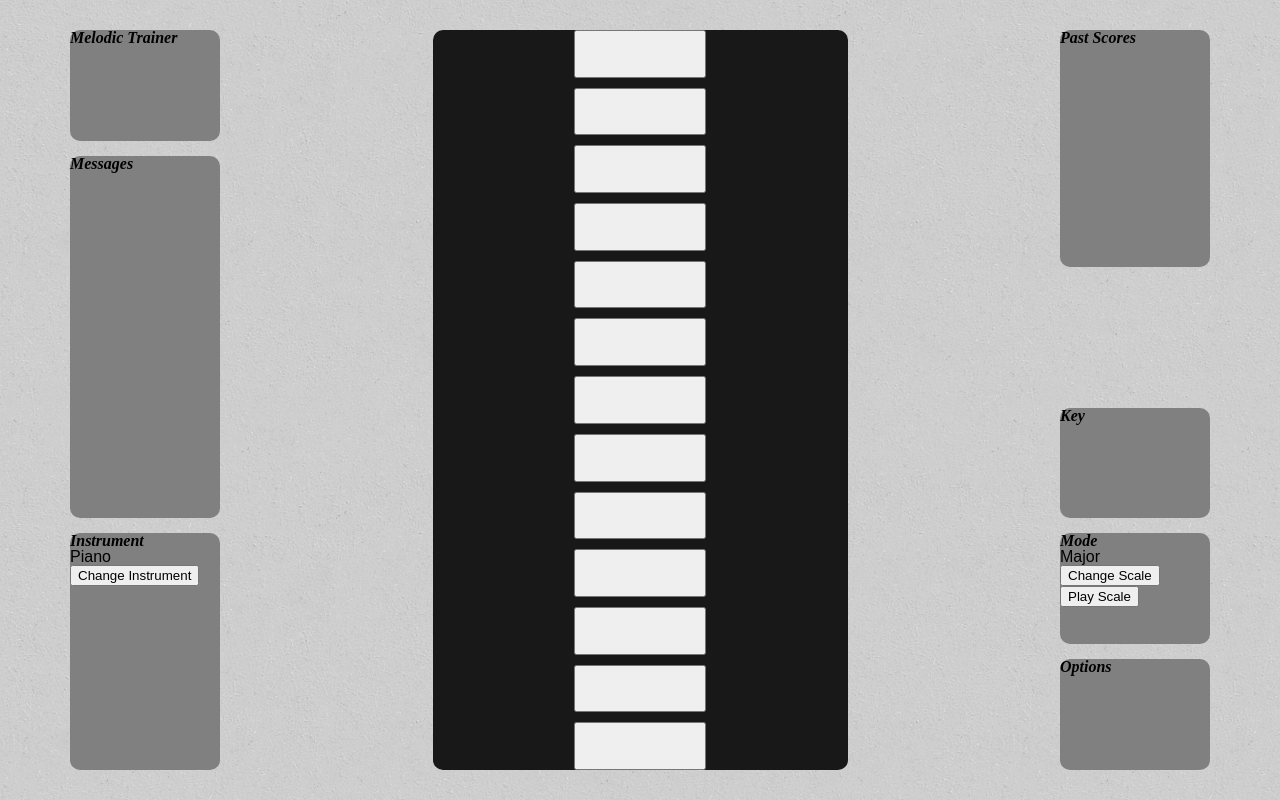
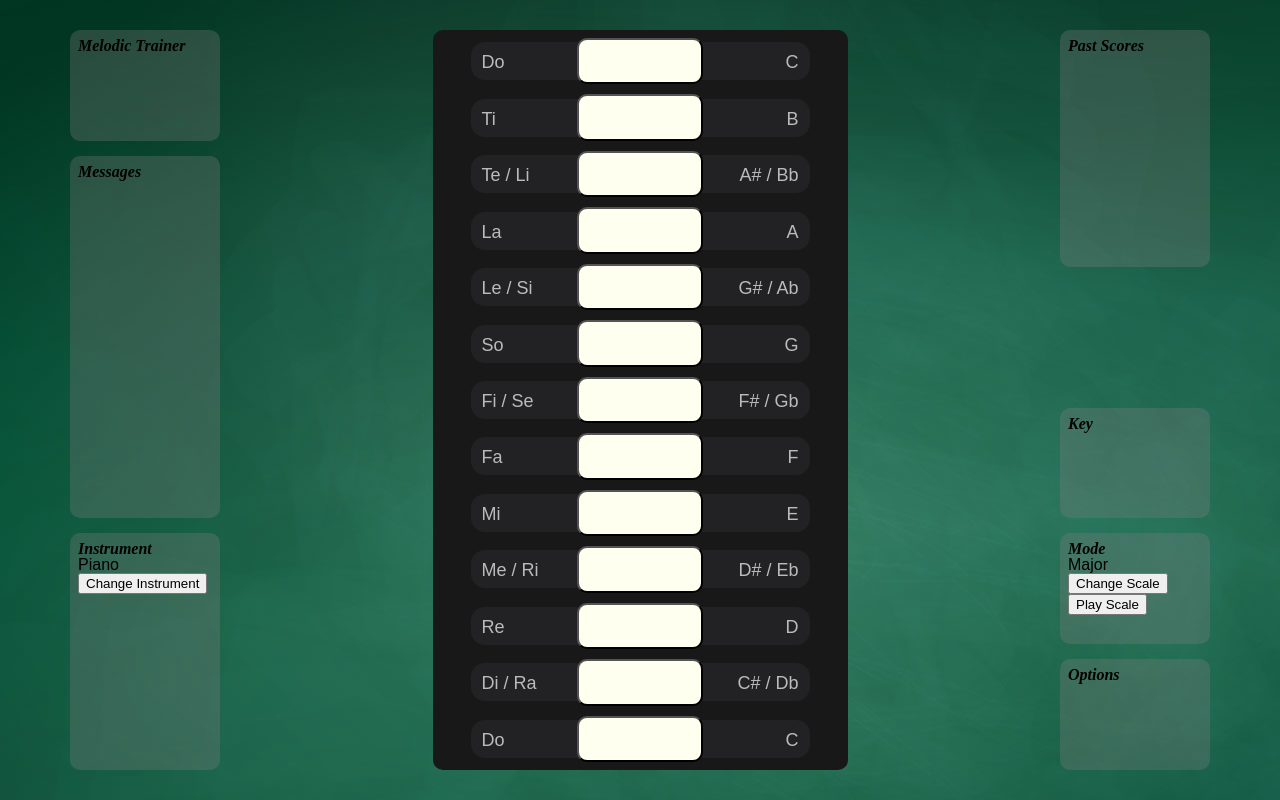
Before and after one commit to ashthomasweb/personal--music-trainer, a plain HTML site: page index.html in a window 1280 px wide. Drawn offline with Linux system fonts and the light colour scheme; a web font is replaced by a local one.

Commit message:
adds background, syllable, and pitch boxes

```diff
--- a/css/base.css
+++ b/css/base.css
@@ -11,9 +11,9 @@
 }
 
 body {
-    background-image: url(../images/solid.png);
-    background-attachment: fixed;
-    /* background-color: #b39c9450; */
+    background-image: url(../images/greenboard.jpg);
+    background-attachment: contain;
+    /* background-color: #080002; */
 
     font-family: alegreya-sans, sans-serif;
     font-weight: 300;
--- a/css/layout.css
+++ b/css/layout.css
@@ -3,7 +3,6 @@
     background-attachment: fixed;
 
 }
-
 
 .grid-container {
     grid-template-areas:
@@ -26,8 +25,9 @@
     margin: 0 auto;
 }
 
-.grid-container > div {
+.grid-container>div {
     border-radius: 10px;
+    padding: 8px;
 }
 
 /* NOTE GRID */
@@ -35,33 +35,39 @@
 .note-container {
     grid-area: notes;
     grid-template-areas:
-        "...... note13 ......."
-        "...... note12 ......."
-        "...... note11 ......."
-        "...... note10 ......."
-        "...... note9 ......."
-        "...... note8 ......."
-        "...... note7 ......."
-        "...... note6 ......."
-        "...... note5 ......."
-        "...... note4 ......."
-        "...... note3 ......."
-        "...... note2 ......."
-        "...... note1 .......";
+        "solf13 note13 pitch13"
+        "solf12 note12 pitch12"
+        "solf11 note11 pitch11"
+        "solf10 note10 pitch10"
+        "solf9 note9 pitch9"
+        "solf8 note8 pitch8"
+        "solf7 note7 pitch7"
+        "solf6 note6 pitch6"
+        "solf5 note5 pitch5"
+        "solf4 note4 pitch4"
+        "solf3 note3 pitch3"
+        "solf2 note2 pitch2"
+        "solf1 note1 pitch1";
     position: relative;
     display: grid;
     grid-template-columns: 1fr 1fr 1fr;
     grid-template-rows: 1fr 1fr 1fr 1fr 1fr 1fr 1fr 1fr 1fr 1fr 1fr 1fr 1fr;
     grid-gap: 10px;
     width: 100%;
+    padding: 15px 0;
     border-radius: 10px;
     margin: 0 auto;
     background-color: #181818;
 }
 
-.note-container > div {
+.note-container>button {
+    z-index: 20;
     border-radius: 10px;
-    background-color: red;
+    background-color: ivory;
+}
+
+button:focus {
+    outline: none;
 }
 
 .note1 {
@@ -117,38 +123,170 @@
 }
 
 
+.solf1 {
+    grid-area: solf1;
+}
+
+.solf2 {
+    grid-area: solf2;
+}
+
+.solf3 {
+    grid-area: solf3;
+}
+
+.solf4 {
+    grid-area: solf4;
+}
+
+.solf5 {
+    grid-area: solf5;
+}
+
+.solf6 {
+    grid-area: solf6;
+}
+
+.solf7 {
+    grid-area: solf7;
+}
+
+.solf8 {
+    grid-area: solf8;
+}
+
+.solf9 {
+    grid-area: solf9;
+}
+
+.solf10 {
+    grid-area: solf10;
+}
+
+.solf11 {
+    grid-area: solf11;
+}
+
+.solf12 {
+    grid-area: solf12;
+}
+
+.solf13 {
+    grid-area: solf13;
+}
+
+
+.pitch1 {
+    grid-area: pitch1;
+}
+
+.pitch2 {
+    grid-area: pitch2;
+}
+
+.pitch3 {
+    grid-area: pitch3;
+}
+
+.pitch4 {
+    grid-area: pitch4;
+}
+
+.pitch5 {
+    grid-area: pitch5;
+}
+
+.pitch6 {
+    grid-area: pitch6;
+}
+
+.pitch7 {
+    grid-area: pitch7;
+}
+
+.pitch8 {
+    grid-area: pitch8;
+}
+
+.pitch9 {
+    grid-area: pitch9;
+}
+
+.pitch10 {
+    grid-area: pitch10;
+}
+
+.pitch11 {
+    grid-area: pitch11;
+}
+
+.pitch12 {
+    grid-area: pitch12;
+}
+
+.pitch13 {
+    grid-area: pitch13;
+}
 
 .header {
     grid-area: header;
-    background-color: grey;
+    background-color: rgba(128, 125, 125, .3);
 }
 
 .scores {
     grid-area: scores;
-    background-color: grey;
+    background-color: rgba(128, 125, 125, .3);
 }
 
 .instrument {
     grid-area: instrument;
-    background-color: grey;
+    background-color: rgba(128, 125, 125, .3);
 }
 
 .messages {
     grid-area: messages;
-    background-color: grey;
+    background-color: rgba(128, 125, 125, .3);
 }
 
 .key {
     grid-area: key;
-    background-color: grey;
+    background-color: rgba(128, 125, 125, .3);
 }
 
 .mode {
     grid-area: mode;
-    background-color: grey;
+    background-color: rgba(128, 125, 125, .3);
 }
 
 .options {
     grid-area: options;
-    background-color: grey;
+    background-color: rgba(128, 125, 125, .3);
+
 }
+
+.pitch {
+    z-index: 15;
+    position: relative;
+    right: 30px;
+    height: 38px;
+    padding: 11px;
+    border-radius: 14px;
+    align-self: center;
+    background-color: #222224;
+    text-align: right;
+    font-size: 18px;
+    color: #bbb;
+}
+
+.syllable {
+    z-index: 10;
+    background-color: #222224;
+    height: 38px;
+    align-self: center;
+    padding: 11px;
+    font-size: 18px;
+    border-radius: 14px;
+    position: relative;
+    left: 30px;
+    color: #bbb;
+}
--- a/index.html
+++ b/index.html
@@ -8,21 +8,19 @@
   <meta name="viewport" content="width=device-width, initial-scale=1.0">
   <meta name="description" content="A musical ear-training application. In development">
   <meta name="keywords" content="ear-training, classical music practice, melody trainer" />
-  <meta name="author" content="William Rideout" />
+
+  <meta name="author" content="Ashley Thomas" />
   <meta name="copyright" content="2020" />
+
   <link rel="stylesheet" href="https://use.typekit.net/qmi1qmi.css">
-
-
   <link rel="stylesheet" href="css/reset.css">
   <link rel="stylesheet" href="css/base.css">
   <link rel="stylesheet" href="css/layout.css">
   <link rel="stylesheet" href="css/module.css">
-
   <link rel="stylesheet" href="css/theme.css">
   <link rel="stylesheet" href="css/mqueries.css">
+  <link rel="icon" type="image/x-icon" href="images/favicon.ico" />
 
-
-  <link rel="icon" type="image/x-icon" href="images/favicon.ico" />
   <title>Scale Trainer</title>
 </head>
 
@@ -58,19 +56,45 @@
     </div>
 
     <div class="note-container">
-      <button type="button" onclick="noteSwitch('sq13')" class="note13"></button>
-      <button type="button" onclick="noteSwitch('sq12')" class="note12"></button>
-      <button type="button" onclick="noteSwitch('sq11')" class="note11"></button>
-      <button type="button" onclick="noteSwitch('sq10')" class="note10"></button>
-      <button type="button" onclick="noteSwitch('sq9')" class="note9"></button>
-      <button type="button" onclick="noteSwitch('sq8')" class="note8"></button>
-      <button type="button" onclick="noteSwitch('sq7')" class="note7"></button>
-      <button type="button" onclick="noteSwitch('sq6')" class="note6"></button>
-      <button type="button" onclick="noteSwitch('sq5')" class="note5"></button>
-      <button type="button" onclick="noteSwitch('sq4')" class="note4"></button>
-      <button type="button" onclick="noteSwitch('sq3')" class="note3"></button>
-      <button type="button" onclick="noteSwitch('sq2')" class="note2"></button>
-      <button type="button" onclick="noteSwitch('sq1')" class="note1"></button>
+      <div class="solf13 syllable">Do</div>
+      <div class="solf12 syllable">Ti</div>
+      <div class="solf11 syllable">Te / Li</div>
+      <div class="solf10 syllable">La</div>
+      <div class="solf9 syllable">Le / Si</div>
+      <div class="solf8 syllable">So</div>
+      <div class="solf7 syllable">Fi / Se</div>
+      <div class="solf6 syllable">Fa</div>
+      <div class="solf5 syllable">Mi</div>
+      <div class="solf4 syllable">Me / Ri</div>
+      <div class="solf3 syllable">Re</div>
+      <div class="solf2 syllable">Di / Ra</div>
+      <div class="solf1 syllable">Do</div>
+      <button type="button" onmousedown="noteSwitch('sq13')" class="note13"></button>
+      <button type="button" onmousedown="noteSwitch('sq12')" class="note12"></button>
+      <button type="button" onmousedown="noteSwitch('sq11')" class="note11"></button>
+      <button type="button" onmousedown="noteSwitch('sq10')" class="note10"></button>
+      <button type="button" onmousedown="noteSwitch('sq9')" class="note9"></button>
+      <button type="button" onmousedown="noteSwitch('sq8')" class="note8"></button>
+      <button type="button" onmousedown="noteSwitch('sq7')" class="note7"></button>
+      <button type="button" onmousedown="noteSwitch('sq6')" class="note6"></button>
+      <button type="button" onmousedown="noteSwitch('sq5')" class="note5"></button>
+      <button type="button" onmousedown="noteSwitch('sq4')" class="note4"></button>
+      <button type="button" onmousedown="noteSwitch('sq3')" class="note3"></button>
+      <button type="button" onmousedown="noteSwitch('sq2')" class="note2"></button>
+      <button type="button" onmousedown="noteSwitch('sq1')" class="note1"></button>
+      <div class="pitch13 pitch">C</div>
+      <div class="pitch12 pitch">B</div>
+      <div class="pitch11 pitch">A# / Bb</div>
+      <div class="pitch10 pitch">A</div>
+      <div class="pitch9 pitch">G# / Ab</div>
+      <div class="pitch8 pitch">G</div>
+      <div class="pitch7 pitch">F# / Gb</div>
+      <div class="pitch6 pitch">F</div>
+      <div class="pitch5 pitch">E</div>
+      <div class="pitch4 pitch">D# / Eb</div>
+      <div class="pitch3 pitch">D</div>
+      <div class="pitch2 pitch">C# / Db</div>
+      <div class="pitch1 pitch">C</div>
     </div>
   </div>
 
```
Also changed, not shown: images/greenboard.jpg (added), 1 other file.
